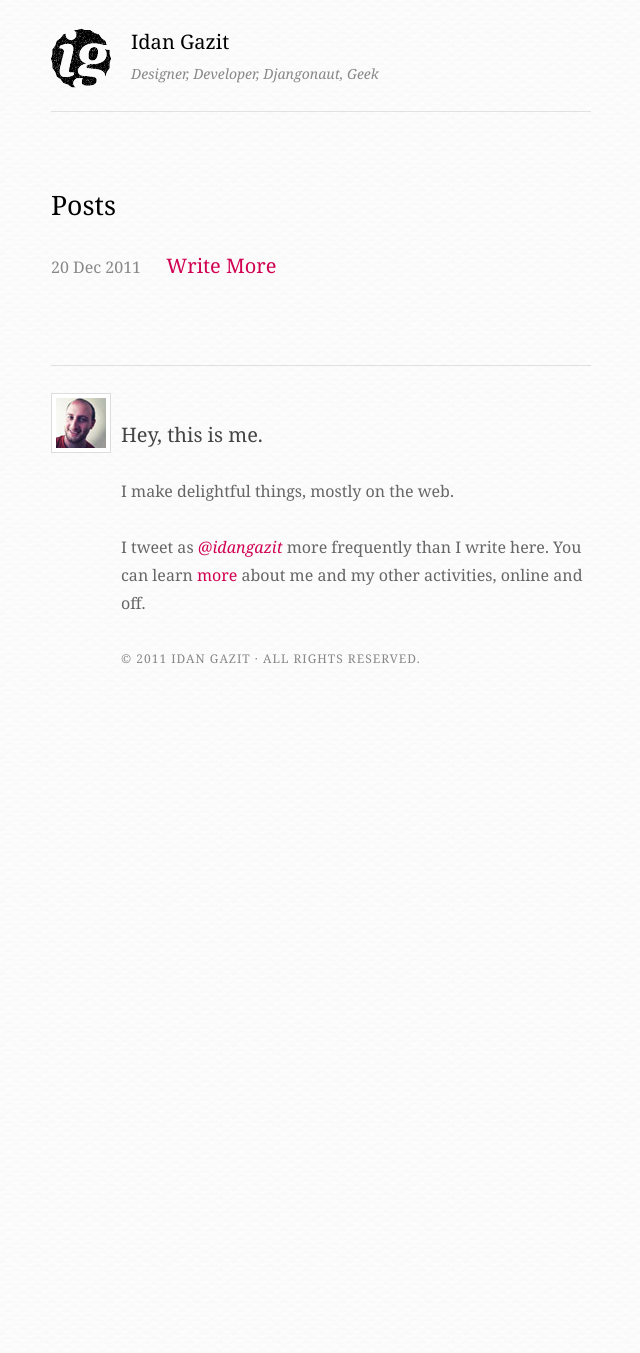
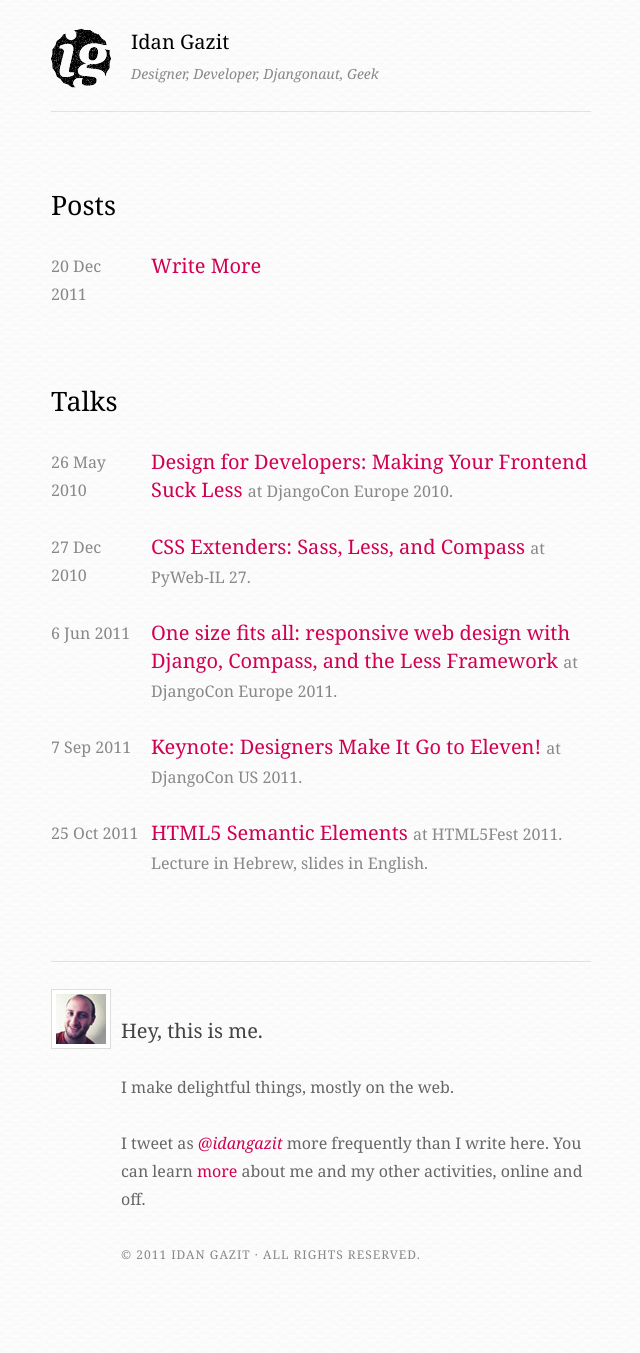
Before and after one commit to idan/oldsite, a Jekyll site: the page built from index.html, in a window 1280 px wide. Shown: the whole page, without its empty margins (319-959 px from the left). Built offline with Jekyll 4.4.1, drawn with Linux system fonts in a browser that asks for light colours; nearby versions of some CDN libraries; Markdown is read by kramdown in place of the engine named in the settings; comment, search, counter and statistics services are not loaded; before the commit the page ends 900 px from its top, so only the background shows below that.

Commit message:
upgraded index layout with talks.

```diff
--- a/index.html
+++ b/index.html
@@ -5,8 +5,40 @@ title: Idan Gazit
 
 <h2>Posts</h2>
 {% for post in site.posts %}
-    <article>
+    <article class="index">
         <time datetime="{{ post.date | date_to_xmlschema }}" pubdate>{{ post.date | date_to_string }}</time>
-        <a href="{{ post.url }}">{{ post.title }}</a>
+        <header><a href="{{ post.url }}">{{ post.title }}</a></header>
     </article>
 {% endfor %}
+
+<h2>Talks</h2>
+<article class="index">
+    <time datetime="2010-05-26" pubdate>26 May 2010</time>
+    <header>
+        <a href="http://lanyrd.com/2010/djangocon-eu/shpyz/">Design for Developers: Making Your Frontend Suck Less</a> <small>at DjangoCon Europe 2010.</small>
+    </header>
+</article>
+<article class="index">
+    <time datetime="2010-12-27" pubdate>27 Dec 2010</time>
+    <header>
+        <a href="http://vimeo.com/18293793">CSS Extenders: Sass, Less, and Compass</a> <small>at PyWeb-IL 27.</small>
+    </header>
+</article>
+<article class="index">
+    <time datetime="2011-06-06" pubdate>6 Jun 2011</time>
+    <header>
+        <a href="http://lanyrd.com/2011/djangocon-europe/sfmzd/">One size fits all: responsive web design with Django, Compass, and the Less Framework</a> <small>at DjangoCon Europe 2011.</small>
+    </header>
+</article>
+<article class="index">
+    <time datetime="2011-09-07" pubdate>7 Sep 2011</time>
+    <header>
+        <a href="http://lanyrd.com/2011/djangocon-us/sggmr">Keynote: Designers Make It Go to Eleven!</a> <small>at DjangoCon US 2011.</small>
+    </header>
+</article>
+<article class="index">
+    <time datetime="2011-10-25" pubdate>25 Oct 2011</time>
+    <header>
+        <a href="http://www.w3c.org.il/HTML5fest/lecturers.php?session_id=2&lecturer_id=6">HTML5 Semantic Elements</a> <small>at HTML5Fest 2011. Lecture in Hebrew, slides in English.</small>
+    </header>
+</article>
--- a/static/css/style.css
+++ b/static/css/style.css
@@ -586,29 +586,13 @@ body {
   padding: 0 1em;
 }
 
-/*ul, ol {
-    list-style-position: outside;
-    padding: 0;
-
-}
-
-.framedimage {
-    padding: 9px;
-    border: 1px solid #ddd;
-    background: white;
-    img {
-        display: block;
-        border: none;
-    }
-}
-*/
-/* line 25, ../../_sass/_mobile.scss */
+/* line 8, ../../_sass/_mobile.scss */
 #pageheader {
   padding-top: 1.4rem;
   height: 4.2rem;
   background: url(../img/borderpixel.png) left bottom repeat-x;
 }
-/* line 29, ../../_sass/_mobile.scss */
+/* line 12, ../../_sass/_mobile.scss */
 #pageheader a {
   display: block;
   height: 4.163rem;
@@ -616,19 +600,19 @@ body {
   background: url(../img/monogram_noise_60.png) left top no-repeat;
   color: black;
 }
-/* line 35, ../../_sass/_mobile.scss */
+/* line 18, ../../_sass/_mobile.scss */
 #pageheader a:hover {
   text-decoration: none;
   cursor: pointer;
 }
-/* line 41, ../../_sass/_mobile.scss */
+/* line 24, ../../_sass/_mobile.scss */
 #pageheader h1 {
   font-size: 1rem;
   line-height: 1.4rem;
   margin-top: 0rem;
   margin-bottom: 0rem;
 }
-/* line 47, ../../_sass/_mobile.scss */
+/* line 30, ../../_sass/_mobile.scss */
 #pageheader h2 {
   color: #888;
   font-style: italic;
@@ -638,28 +622,28 @@ body {
   margin-bottom: 0rem;
 }
 
-/* line 55, ../../_sass/_mobile.scss */
+/* line 38, ../../_sass/_mobile.scss */
 #pagefooter {
   margin-top: 4.2rem;
   padding-top: 1.4rem;
   padding-bottom: 2.8rem;
   background: url(../img/borderpixel.png) left top repeat-x;
 }
-/* line 61, ../../_sass/_mobile.scss */
+/* line 44, ../../_sass/_mobile.scss */
 #pagefooter .row {
   width: 100%;
   overflow: hidden;
   *zoom: 1;
   height: 4.2rem;
 }
-/* line 65, ../../_sass/_mobile.scss */
+/* line 48, ../../_sass/_mobile.scss */
 #pagefooter .row h1 {
   font-size: 1rem;
   line-height: 1.4rem;
   margin-top: 1.4rem;
   margin-bottom: 0rem;
 }
-/* line 68, ../../_sass/_mobile.scss */
+/* line 51, ../../_sass/_mobile.scss */
 #pagefooter .row .avatar {
   display: inline-block;
   float: left;
@@ -672,21 +656,21 @@ body {
   -o-transition: all 0.5s;
   transition: all 0.5s;
 }
-/* line 76, ../../_sass/_mobile.scss */
+/* line 59, ../../_sass/_mobile.scss */
 #pagefooter .row .avatar:hover {
   background: #ff6ba5;
 }
-/* line 79, ../../_sass/_mobile.scss */
+/* line 62, ../../_sass/_mobile.scss */
 #pagefooter .row .avatar img {
   display: block;
   margin-bottom: 0;
   padding: 0;
 }
-/* line 86, ../../_sass/_mobile.scss */
+/* line 69, ../../_sass/_mobile.scss */
 #pagefooter .about {
   padding-left: 3.5rem;
 }
-/* line 88, ../../_sass/_mobile.scss */
+/* line 71, ../../_sass/_mobile.scss */
 #pagefooter .about p {
   color: #666;
   font-size: 0.8rem;
@@ -694,48 +678,76 @@ body {
   line-height: 1.4rem;
   margin-bottom: 1.4rem;
 }
-/* line 93, ../../_sass/_mobile.scss */
+/* line 76, ../../_sass/_mobile.scss */
 #pagefooter .about p.copyright {
   color: #888;
   text-transform: uppercase;
   font-size: 0.6em;
   letter-spacing: 1px;
 }
-/* line 102, ../../_sass/_mobile.scss */
+/* line 85, ../../_sass/_mobile.scss */
 #pagefooter .about .twitter {
   font-style: italic;
 }
 
-/* line 109, ../../_sass/_mobile.scss */
+/* line 92, ../../_sass/_mobile.scss */
 .content {
   line-height: 1.4rem;
 }
-/* line 112, ../../_sass/_mobile.scss */
+/* line 95, ../../_sass/_mobile.scss */
 .content h1, .content h2, .content h3 {
   color: black;
 }
-/* line 116, ../../_sass/_mobile.scss */
+/* line 99, ../../_sass/_mobile.scss */
 .content time {
   font-size: 0.8em;
   color: #888;
   padding-right: 1rem;
 }
+/* line 105, ../../_sass/_mobile.scss */
+.content .index {
+  overflow: hidden;
+  *zoom: 1;
+}
+/* line 107, ../../_sass/_mobile.scss */
+.content .index + .index {
+  margin-top: 1.4rem;
+}
+/* line 110, ../../_sass/_mobile.scss */
+.content .index header {
+  min-width: 10rem;
+  max-width: 22rem;
+  margin-left: 5rem;
+  padding: 0;
+}
+/* line 116, ../../_sass/_mobile.scss */
+.content .index time {
+  padding: 0;
+  width: 4.5rem;
+  margin-right: 0.5rem;
+  float: left;
+}
+/* line 122, ../../_sass/_mobile.scss */
+.content .index small {
+  font-size: 0.8em;
+  color: #888;
+}
 
-/* line 123, ../../_sass/_mobile.scss */
+/* line 132, ../../_sass/_mobile.scss */
 ul, ol {
   list-style-position: outside;
   padding: 0;
 }
 
 @media screen and (max-width: 600px) {
-  /* line 130, ../../_sass/_mobile.scss */
+  /* line 139, ../../_sass/_mobile.scss */
   ul, ol {
     padding: 0 1rem;
     list-style-position: normal;
   }
 }
 @media screen and (max-width: 540px) {
-  /* line 139, ../../_sass/_mobile.scss */
+  /* line 148, ../../_sass/_mobile.scss */
   #pagefooter .about p {
     font-size: 0.7rem;
     line-height: 0.98rem;
```
Also changed, not shown: _sass/_mobile.scss (+26 -17 lines).
